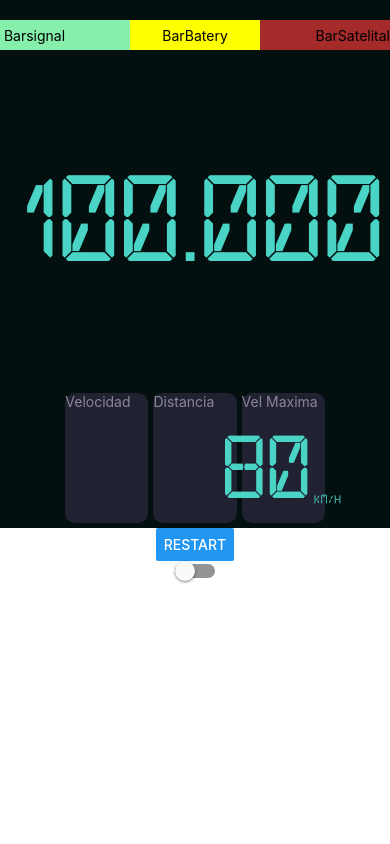
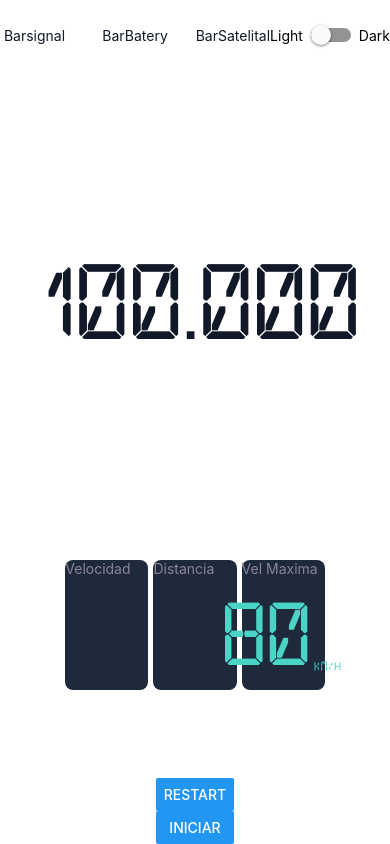
Before and after one commit to juanPabloSarobe/SpeederTester, a React Native app: screen / in a window 390 px wide. Built offline with nearby package versions, Linux system fonts and the light colour scheme.

Commit message:
modo oscuro creado

```diff
--- a/App.js
+++ b/App.js
@@ -19,31 +19,45 @@ export default function App() {
     digital_counter_7: require("./assets/fonts/digital_counter_7.ttf"),
   });
   const restart = () => Alert.alert("Contadores Reiniciados");
+
   return (
-    <SafeAreaView style={[styles.container, GlobalStyles.droidSafeArea]}>
+    <SafeAreaView
+      style={[GlobalStyles.droidSafeArea]}
+      className="flex-1 items-center justify-between dark:bg-slate-900  "
+    >
       <StatusBar /* barStyle={"light-content"} */ />
       <View style={styles.basicDataBar}>
-        <View className="flex-1  h-full justify-center items-start bg-green-300 dark:bg-white ">
-          <Text> Barsignal</Text>
+        <View className=" flex-1  h-full justify-center items-start   ">
+          <Text className="text-gray-900 dark:text-white "> Barsignal</Text>
         </View>
-        <View style={styles.barBatery}>
-          <Text>BarBatery</Text>
+        <View className=" flex-1  h-full justify-center items-center    ">
+          <Text className="text-gray-900 dark:text-white ">BarBatery</Text>
         </View>
-        <View style={styles.barSatelital}>
-          <Text>BarSatelital</Text>
+        <View className=" flex-1  h-full justify-center items-end ">
+          <Text className="text-gray-900 dark:text-white ">BarSatelital</Text>
+        </View>
+        <View className="flex-row items-center  ">
+          <Text className=" dark:text-white mr-2 ">Light</Text>
+          <Switch value={colorScheme == "dark"} onChange={toggleColorScheme} />
+          <Text className=" dark:text-white ml-2">Dark</Text>
         </View>
       </View>
-      <View style={styles.avgSpeed}>
-        <Text style={styles.avgSpeedText}>100.000</Text>
+      <View className="h-2/5 w-full, justify-center items-center ">
+        <Text
+          className="text-8xl text-gray-900 dark:text-teal-400 "
+          style={styles.avgSpeedText}
+        >
+          100.000
+        </Text>
       </View>
       <View style={styles.runDataContainer}>
-        <View style={styles.instaSpeed}>
+        <View className="bg-slate-800 rounded-lg flex-1  ">
           <Text style={{ color: "#8B849A" }}>Velocidad</Text>
         </View>
-        <View style={styles.distance}>
+        <View className="bg-slate-800 rounded-lg flex-1  ">
           <Text style={{ color: "#8B849A" }}>Distancia</Text>
         </View>
-        <View style={styles.maxSpeed}>
+        <View className="bg-slate-800 rounded-lg flex-1  ">
           <Text style={{ color: "#8B849A", flex: 1 }}>Vel Maxima</Text>
           <View
             style={{
@@ -83,50 +97,23 @@ export default function App() {
           </View>
         </View>
       </View>
+      <View>
+        <Button title="restart" onPress={restart} />
 
-      <View style={styles.restartButton}>
-        <Button title="restart" onPress={restart} />
-        <Switch value={colorScheme == "dark"} onChange={toggleColorScheme} />
+        <Button title="Iniciar" />
       </View>
     </SafeAreaView>
   );
 }
 
 const styles = StyleSheet.create({
-  container: {
-    flex: 1,
-    alignItems: "center",
-    justifyContent: "space-between",
-  },
   basicDataBar: {
-    backgroundColor: "red",
     marginTop: 20,
     height: 30,
     width: "100%",
     flexDirection: "row",
     alignItems: "center",
     justifyContent: "space-around",
-  },
-  barSignal: {
-    backgroundColor: "green",
-    height: "100%",
-    flex: 1,
-    alignItems: "flex-start",
-    justifyContent: "center",
-  },
-  barBatery: {
-    backgroundColor: "yellow",
-    height: "100%",
-    flex: 1,
-    alignItems: "center",
-    justifyContent: "center",
-  },
-  barSatelital: {
-    backgroundColor: "brown",
-    height: "100%",
-    flex: 1,
-    alignItems: "flex-end",
-    justifyContent: "center",
   },
   avgSpeed: {
     height: "40%",
@@ -135,8 +122,6 @@ const styles = StyleSheet.create({
     alignItems: "center",
   },
   avgSpeedText: {
-    fontSize: 110,
-    color: "#49D4C6",
     fontFamily: "digital_counter_7",
   },
   runDataContainer: {
@@ -144,21 +129,6 @@ const styles = StyleSheet.create({
     height: 140,
     gap: 5,
     padding: 5,
-  },
-  instaSpeed: {
-    flex: 1,
-    backgroundColor: "#202231",
-    borderRadius: 10,
-  },
-  distance: {
-    backgroundColor: "#202232",
-    flex: 1,
-    borderRadius: 10,
-  },
-  maxSpeed: {
-    backgroundColor: "#202231",
-    borderRadius: 10,
-    flex: 1,
   },
 
   text: {
@@ -170,6 +140,6 @@ const styles = StyleSheet.create({
     width: "100%",
     alignItems: "center",
     textAlign: "center",
-    backgroundColor: "white",
+    backgroundColor: "red",
   },
 });
--- a/GlobalStyles.js
+++ b/GlobalStyles.js
@@ -3,7 +3,7 @@ import { StyleSheet, Platform } from "react-native";
 export default StyleSheet.create({
   droidSafeArea: {
     flex: 1,
-    backgroundColor: "#040F0F",
+
     paddingTop: Platform.OS === "android" ? 1 : 0,
   },
 });
--- a/package.json
+++ b/package.json
@@ -9,11 +9,14 @@
     "web": "expo start --web"
   },
   "dependencies": {
+    "@expo/metro-runtime": "~3.1.1",
     "expo": "~50.0.3",
     "expo-status-bar": "~1.11.1",
     "nativewind": "^2.0.11",
     "react": "18.2.0",
+    "react-dom": "18.2.0",
     "react-native": "0.73.2",
+    "react-native-web": "~0.19.6",
     "tailwindcss": "^3.3.2"
   },
   "devDependencies": {
--- a/tailwind.config.js
+++ b/tailwind.config.js
@@ -5,5 +5,4 @@ module.exports = {
     extend: {},
   },
   plugins: [],
-  darkMode: "class",
 };
```
Also changed, not shown: 1 other file (tests, documents, lock files or other folders).
